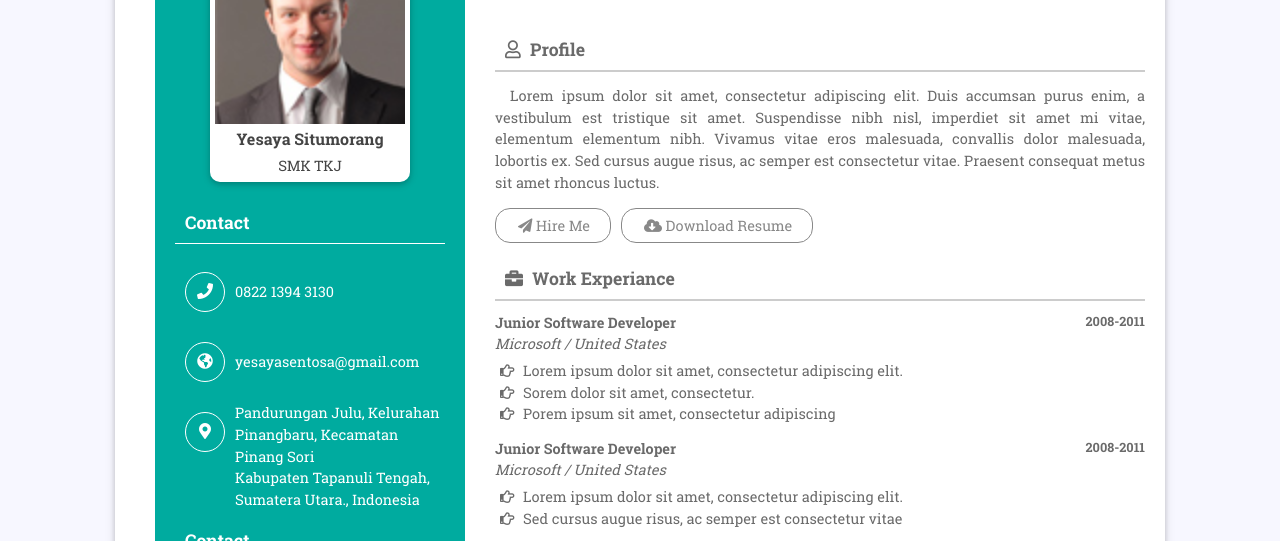
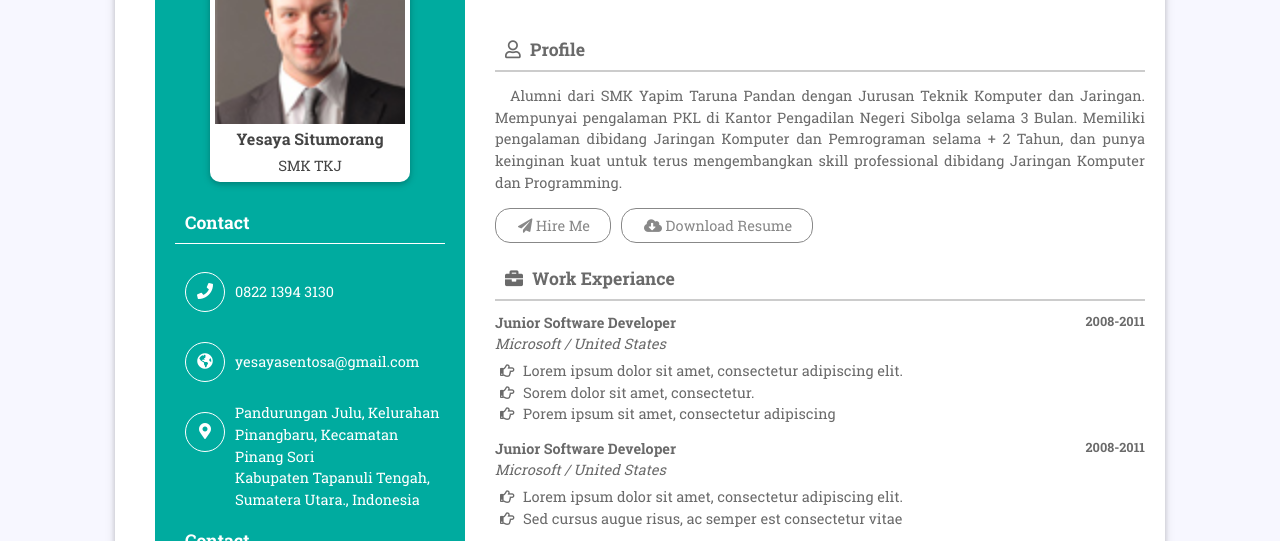
Before and after one commit to youngIcom/my-cv, a website: page index.html in a window 1280 px wide. Shown: the part 141-682 px from the top of the page. Drawn offline with Linux system fonts and the light colour scheme.

Commit message:
menambah deskripsi diri

```diff
--- a/index.html
+++ b/index.html
@@ -88,7 +88,7 @@
                         </div>
                         <h2 class="rit-titl"><i class="far fa-user"></i> Profile</h2>
                         <div class="about">
-                            <p>Lorem ipsum dolor sit amet, consectetur adipiscing elit. Duis accumsan purus enim, a vestibulum est tristique sit amet. Suspendisse nibh nisl, imperdiet sit amet mi vitae, elementum elementum nibh. Vivamus vitae eros malesuada, convallis dolor malesuada, lobortis ex. Sed cursus augue risus, ac semper est consectetur vitae. Praesent consequat metus sit amet rhoncus luctus.</p>
+                            <p>Alumni dari SMK Yapim Taruna Pandan dengan Jurusan Teknik Komputer dan Jaringan. Mempunyai pengalaman PKL di Kantor Pengadilan Negeri Sibolga selama 3 Bulan. Memiliki pengalaman dibidang Jaringan Komputer dan Pemrograman selama + 2 Tahun, dan punya keinginan kuat untuk terus mengembangkan skill professional dibidang Jaringan Komputer dan Programming.</p>
                             <div class="btn-ro row no-margin">
                                 <ul class="btn-link">
                                     <li>
```
